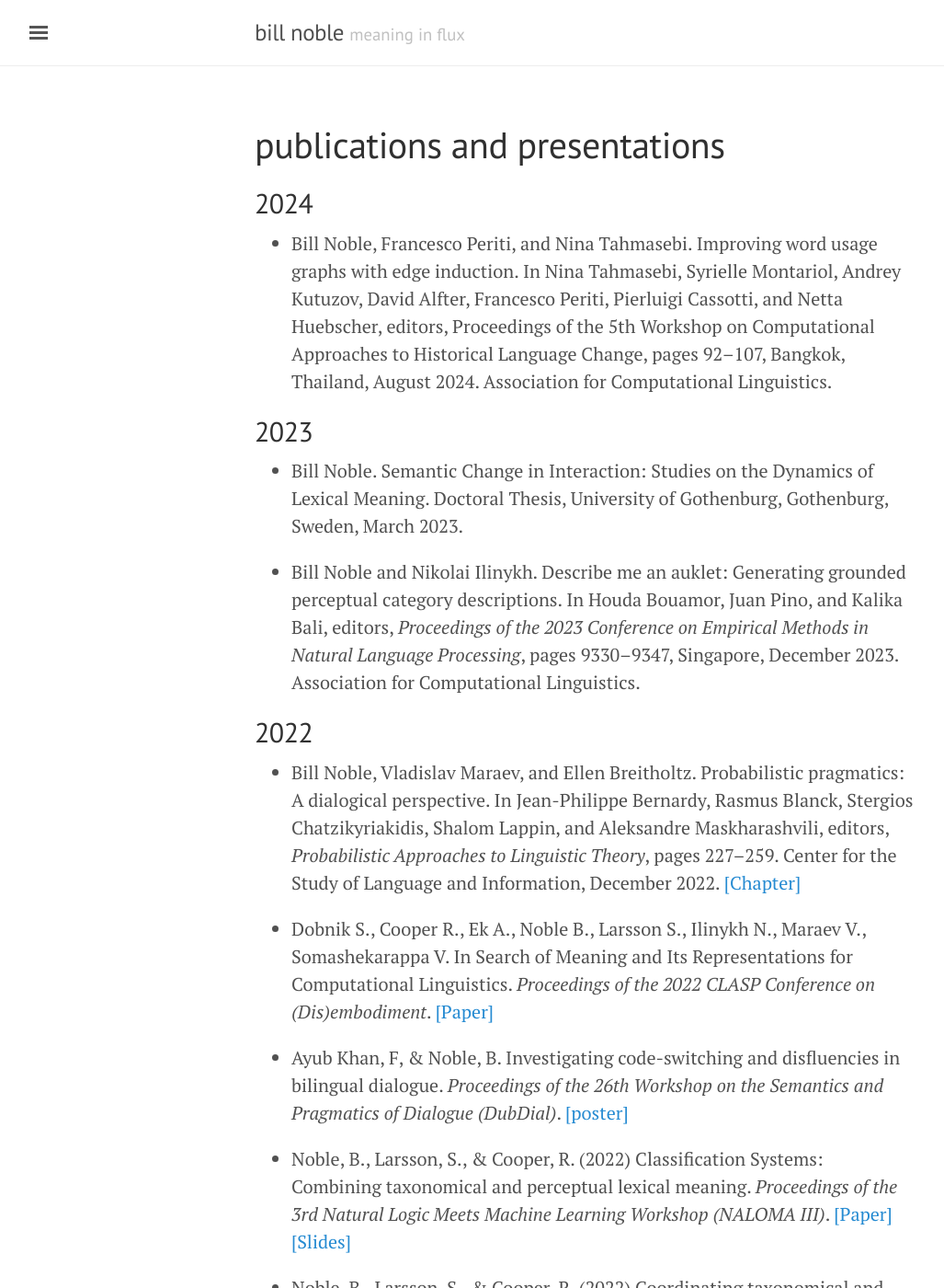
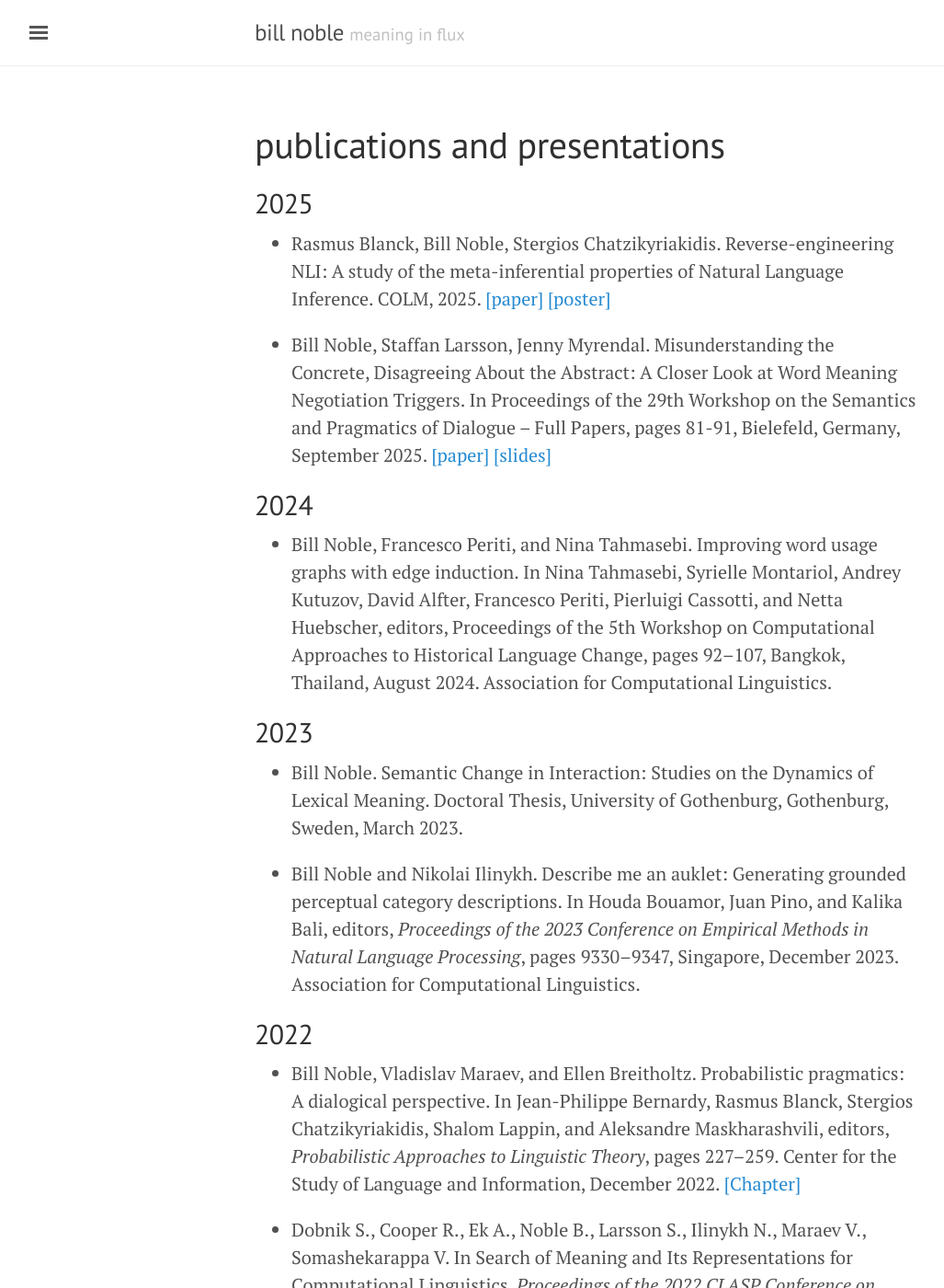
Before and after one commit to winobes/winobes.github.io, a Jekyll site: the page built from publications.md, in a window 1280 px wide and 1400 px high. Shown: the whole window at 92% size, without its empty margins (3-1030 px from the left). Built offline with Jekyll 4.4.1, drawn with Linux system fonts in a browser that asks for light colours; some of the changed text lies outside the part shown.

Commit message:
update pubs

```diff
--- a/publications.md
+++ b/publications.md
@@ -2,6 +2,13 @@
 layout: page
 title: publications and presentations
 ---
+
+## 2025
+
+- Rasmus Blanck, Bill Noble, Stergios Chatzikyriakidis. Reverse-engineering NLI: A study of the meta-inferential properties of Natural Language Inference. COLM, 2025. [[paper]](https://openreview.net/forum?id=NAcvSI2CRM#discussion) [[poster]](files/2025_reverse-engineering-nli_poster.pdf)
+
+- Bill Noble, Staffan Larsson, Jenny Myrendal. Misunderstanding the Concrete, Disagreeing About the Abstract: A Closer Look at Word Meaning Negotiation Triggers. In Proceedings of the 29th Workshop on the Semantics and Pragmatics of Dialogue – Full Papers, pages 81-91, Bielefeld, Germany, September 2025. [[paper]](https://www.semdial.org/anthology/papers/Z/Z25/Z25-3310/) [[slides]](files/2025_concreteness-abstractness-wmn_slides.pdf)
+
 ## 2024
 
 - Bill Noble, Francesco Periti, and Nina Tahmasebi. Improving word usage graphs with edge induction. In Nina Tahmasebi, Syrielle Montariol, Andrey Kutuzov, David Alfter, Francesco Periti, Pierluigi Cassotti, and Netta Huebscher, editors, Proceedings of the 5th Workshop on Computational Approaches to Historical Language Change, pages 92–107, Bangkok, Thailand, August 2024. Association for Computational Linguistics.
@@ -16,41 +23,41 @@ title: publications and presentations
 
 - Bill Noble, Vladislav Maraev, and Ellen Breitholtz. Probabilistic pragmatics: A dialogical perspective. In Jean-Philippe Bernardy, Rasmus Blanck, Stergios Chatzikyriakidis, Shalom Lappin, and Aleksandre Maskharashvili, editors, _Probabilistic Approaches to Linguistic Theory_, pages 227–259. Center for the Study of Language and Information, December 2022. [[Chapter]](files/noble_probabilistic_2022.pdf)
 
-- Dobnik S., Cooper R., Ek A., Noble B., Larsson S., Ilinykh N., Maraev V., Somashekarappa  V. In Search of Meaning and Its Representations for Computational Linguistics. _Proceedings of the 2022 CLASP Conference on (Dis)embodiment_. [[Paper]](https://aclanthology.org/2022.clasp-1.4)
+- Dobnik S., Cooper R., Ek A., Noble B., Larsson S., Ilinykh N., Maraev V., Somashekarappa  V. In Search of Meaning and Its Representations for Computational Linguistics. _Proceedings of the 2022 CLASP Conference on (Dis)embodiment_. [[paper]](https://aclanthology.org/2022.clasp-1.4)
 
 - Ayub Khan, F, & Noble, B. Investigating code-switching and disfluencies in bilingual dialogue. _Proceedings of the 26th Workshop on the Semantics and Pragmatics of Dialogue (DubDial)_. [[poster]](files/AyubKhanNoble2022_code-switching-disfluencies_poster.pdf)
 
-- Noble, B., Larsson, S., & Cooper, R. (2022) Classification Systems: Combining taxonomical and perceptual lexical meaning. _Proceedings of the 3rd Natural Logic Meets Machine Learning Workshop (NALOMA III)_. [[Paper]](files/Noble2022_classification-systems_paper.pdf) [[Slides]](files/Noble_2022_classification-systems_slides.pdf)
+- Noble, B., Larsson, S., & Cooper, R. (2022) Classification Systems: Combining taxonomical and perceptual lexical meaning. _Proceedings of the 3rd Natural Logic Meets Machine Learning Workshop (NALOMA III)_. [[paper]](files/Noble2022_classification-systems_paper.pdf) [[slides]](files/Noble_2022_classification-systems_slides.pdf)
 
-- Noble, B., Larsson, S., & Cooper, R. (2022) Coordinating taxonomical and observational meaning: The case of genus-differentia definitions. _Proceedings of the 26th Workshop on the Semantics and Pragmatics of Dialogue._ [[Paper]](https://semdial2022.github.io/includes/DubDial_Proceedings.pdf) [[Slides]](files/Noble2022_genus-differentia-definitions_slides.pdf)
+- Noble, B., Larsson, S., & Cooper, R. (2022) Coordinating taxonomical and observational meaning: The case of genus-differentia definitions. _Proceedings of the 26th Workshop on the Semantics and Pragmatics of Dialogue._ [[paper]](https://semdial2022.github.io/includes/DubDial_Proceedings.pdf) [[slides]](files/Noble2022_genus-differentia-definitions_slides.pdf)
 
 ## 2021
 
-- Noble, B., Viloria, K., Larsson, S., & Sayeed, A. (2021). What do you mean by negotiation? Annotating social media discussions about word meaning. _Proceedings of the 25th Workshop on the Semantics and Pragmatics of Dialogue._ [[Paper]](http://semdial.org/anthology/papers/Z/Z21/Z21-3016/) [[Slides]](files/Noble2021_word-meaning-negotiation_slides.pdf) [[talk]](https://mediaup.uni-potsdam.de/Play/39214)
+- Noble, B., Viloria, K., Larsson, S., & Sayeed, A. (2021). What do you mean by negotiation? Annotating social media discussions about word meaning. _Proceedings of the 25th Workshop on the Semantics and Pragmatics of Dialogue._ [[paper]](http://semdial.org/anthology/papers/Z/Z21/Z21-3016/) [[slides]](files/Noble2021_word-meaning-negotiation_slides.pdf) [[talk]](https://mediaup.uni-potsdam.de/Play/39214)
 
-- Maraev, V., Noble, B., Mazzocconi, C., & Howes, C. (2021). Dialogue act classification is a laughing matter. _Proceedings of the 25th Workshop on the Semantics and Pragmatics of Dialogue._ [[Paper]](http://semdial.org/anthology/papers/Z/Z21/Z21-3015/) [[talk]](https://mediaup.uni-potsdam.de/Play/39204)
+- Maraev, V., Noble, B., Mazzocconi, C., & Howes, C. (2021). Dialogue act classification is a laughing matter. _Proceedings of the 25th Workshop on the Semantics and Pragmatics of Dialogue._ [[paper]](http://semdial.org/anthology/papers/Z/Z21/Z21-3015/) [[talk]](https://mediaup.uni-potsdam.de/Play/39204)
 
-- Noble, B., & Maraev, V. (2021). Large-scale text pre-training helps with dialogue act recognition, but not without fine-tuning. Proceedings of the 14th International Conference on Computational Semantics, 166--172. [[Paper]](https://iwcs2021.github.io/proceedings/iwcs/pdf/2021.iwcs-1.16.pdf) [[talk](https://www.youtube.com/watch?v=nwTSi1lxbmA)
+- Noble, B., & Maraev, V. (2021). Large-scale text pre-training helps with dialogue act recognition, but not without fine-tuning. Proceedings of the 14th International Conference on Computational Semantics, 166--172. [[paper]](https://iwcs2021.github.io/proceedings/iwcs/pdf/2021.iwcs-1.16.pdf) [[talk](https://www.youtube.com/watch?v=nwTSi1lxbmA)
 
-- Noble, B., Sayeed, A., Fernández, R., & Larsson, S. (2021). _Semantic shift in social networks_. Proceedings of \*SEM 2021: The Tenth Joint Conference on Lexical and Computational Semantics. [[Paper]](https://doi.org/10.18653/v1/2021.starsem-1.3) [[Poster]](files/Noble2021_semantic-shift_poster.pdf) [[talk]](https://www.youtube.com/watch?v=hJ3t-kGWKN8) [[Slides]](files/Noble2021_semantic-shift_slides.pdf)
+- Noble, B., Sayeed, A., Fernández, R., & Larsson, S. (2021). _Semantic shift in social networks_. Proceedings of \*SEM 2021: The Tenth Joint Conference on Lexical and Computational Semantics. [[paper]](https://doi.org/10.18653/v1/2021.starsem-1.3) [[poster]](files/Noble2021_semantic-shift_poster.pdf) [[talk]](https://www.youtube.com/watch?v=hJ3t-kGWKN8) [[slides]](files/Noble2021_semantic-shift_slides.pdf)
 
-- CLASP Seminar, 26 Feb 2021. _Distributional semantics for lexical semantic varition and change_ [[Abstract]](https://gu-clasp.github.io/news/Seminar%20by%20Bill%20Noble%20from%20University%20of%20Gothenburg/) [[Slides]](files/2021_clasp-seminar.pdf)
+- CLASP Seminar, 26 Feb 2021. _Distributional semantics for lexical semantic varition and change_ [[abstract]](https://gu-clasp.github.io/news/Seminar%20by%20Bill%20Noble%20from%20University%20of%20Gothenburg/) [[slides]](files/2021_clasp-seminar.pdf)
 
 ## 2020
 
-- Noble, B., Breitholtz, E., Cooper, R. (2020) Personae under uncertainty: The case of topoi. Probability and Meaning (PaM 2020) [[Paper]](https://www.aclweb.org/anthology/2020.pam-1.2/) [[Talk]](https://drive.google.com/file/d/1SpJFkg5lymJQYWqwN1rCG_Jtke4SDM_v/view)
-- CLASP Seminar, 26 Feb 2020. _The effect of laughter on dialogue act recognition_ [[Abstract]](https://gu-clasp.github.io/events/seminars/2020-02-26/Vladislav-Maraev-and-Bill-Noble-effect/)
-- Workshop on Computational Detection of Language Change 2020. _Conditional language models for linguistic variation and change_ [[Workshop]](https://languagechange.org/events/2020-sltc-lcworkshop/) [[Abstract]](files/Noble2020_conditional-language-models_abstract.pdf) [[Slides]](files/Noble2020_conditional-language-models_slides.pdf)
+- Noble, B., Breitholtz, E., Cooper, R. (2020) Personae under uncertainty: The case of topoi. Probability and Meaning (PaM 2020) [[paper]](https://www.aclweb.org/anthology/2020.pam-1.2/) [[talk]](https://drive.google.com/file/d/1SpJFkg5lymJQYWqwN1rCG_Jtke4SDM_v/view)
+- CLASP Seminar, 26 Feb 2020. _The effect of laughter on dialogue act recognition_ [[abstract]](https://gu-clasp.github.io/events/seminars/2020-02-26/Vladislav-Maraev-and-Bill-Noble-effect/)
+- Workshop on Computational Detection of Language Change 2020. _Conditional language models for linguistic variation and change_ [[Workshop]](https://languagechange.org/events/2020-sltc-lcworkshop/) [[abstract]](files/Noble2020_conditional-language-models_abstract.pdf) [[slides]](files/Noble2020_conditional-language-models_slides.pdf)
 
 ## 2019
-- Noble, B. Towards a formal model of word meaning negotiation. _Proceedings of the 23rd Workshop on the Semantics and Pragmatics of Dialogue - Poster Abstracts_. (SemDial 2019 - LondonLogue) [[Abstract]](http://semdial.org/anthology/papers/Z/Z19/Z19-4038/) [[Poster]](files/Noble2019_formal-model-meaning-negotiation.pdf)
-- Noble, B., Maraev, V. (2019) Neural dialogue act recognition with transformer pre-training. _Proceedings of the IWCS Workshop Vector Semantics for Discourse and Dialogue_. [[Abstract]](https://www.aclweb.org/anthology/volumes/W19-09/) [[Poster]](files/NobleMaraev2019_neural-dar-transformer.pdf)
+- Noble, B. Towards a formal model of word meaning negotiation. _Proceedings of the 23rd Workshop on the Semantics and Pragmatics of Dialogue - Poster Abstracts_. (SemDial 2019 - LondonLogue) [[abstract]](http://semdial.org/anthology/papers/Z/Z19/Z19-4038/) [[poster]](files/Noble2019_formal-model-meaning-negotiation.pdf)
+- Noble, B., Maraev, V. (2019) Neural dialogue act recognition with transformer pre-training. _Proceedings of the IWCS Workshop Vector Semantics for Discourse and Dialogue_. [[abstract]](https://www.aclweb.org/anthology/volumes/W19-09/) [[poster]](files/NobleMaraev2019_neural-dar-transformer.pdf)
 
 ## 2018
-- Noble, B. Does semantic adaptation predict semantic change? _Proceedings of the 22nd Workshop on the Semantics and Pragmatics of Dialogue - Poster Abstracts_. (SemDial 2018 - AixDial) [[Abstract]](http://semdial.org/anthology/papers/Z/Z18/Z18-4034/) [[Poster]](files/Noble2018_semantic-adaptation-semantic-change.pdf)
+- Noble, B. Does semantic adaptation predict semantic change? _Proceedings of the 22nd Workshop on the Semantics and Pragmatics of Dialogue - Poster Abstracts_. (SemDial 2018 - AixDial) [[abstract]](http://semdial.org/anthology/papers/Z/Z18/Z18-4034/) [[poster]](files/Noble2018_semantic-adaptation-semantic-change.pdf)
 
 ## Before that
 
-- Noble, B., & Fernández, R. (2016). Semantic approximation and its effect on the development of lexical conventions. _The Evolution of Language: Proceedings of the 11th International Conference_ (EVOLANGX11). [[Paper]](http://evolang.org/neworleans/papers/35.html)
-- Noble, B., & Fernández, R. (2015). Centre stage: How social network position shapes linguistic coordination. _Proceedings of the 6th Workshop on Cognitive Modeling and Computational Linguistics._ **Best student paper.** [[Paper]](https://www.aclweb.org/anthology/W15-1104/)
+- Noble, B., & Fernández, R. (2016). Semantic approximation and its effect on the development of lexical conventions. _The Evolution of Language: Proceedings of the 11th International Conference_ (EVOLANGX11). [[paper]](http://evolang.org/neworleans/papers/35.html)
+- Noble, B., & Fernández, R. (2015). Centre stage: How social network position shapes linguistic coordination. _Proceedings of the 6th Workshop on Cognitive Modeling and Computational Linguistics._ **Best student paper.** [[paper]](https://www.aclweb.org/anthology/W15-1104/)
 - Noble, B. (2015). _All together now... This time with meaning: A hierarchical lexicon for semantic coordination._ University of Amsterdam. [[MsC Thesis]](https://eprints.illc.uva.nl/951/)
```
